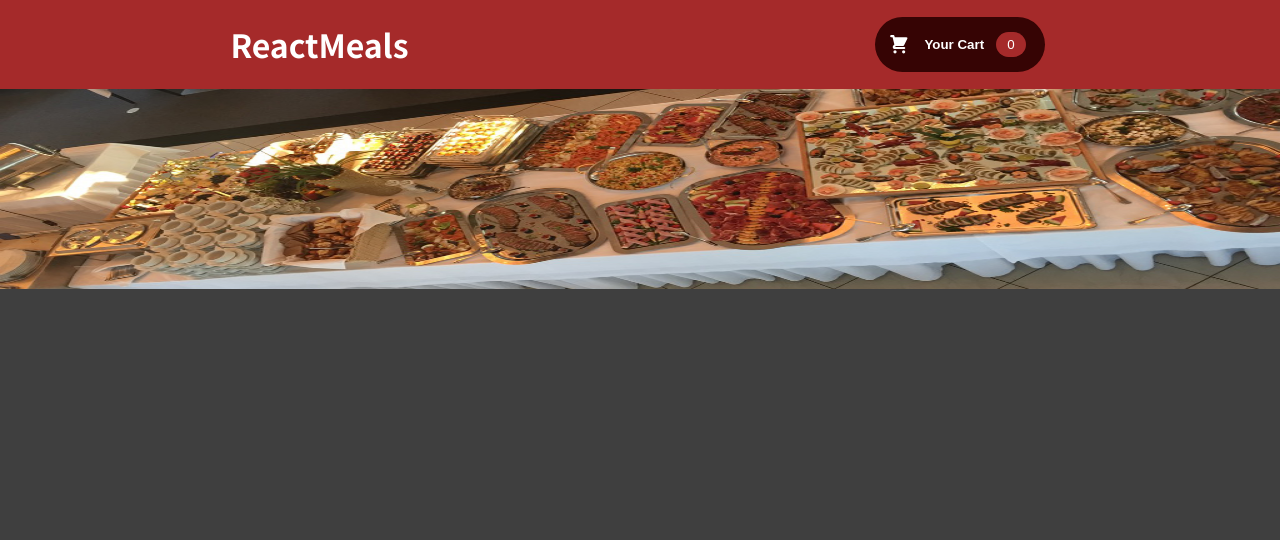
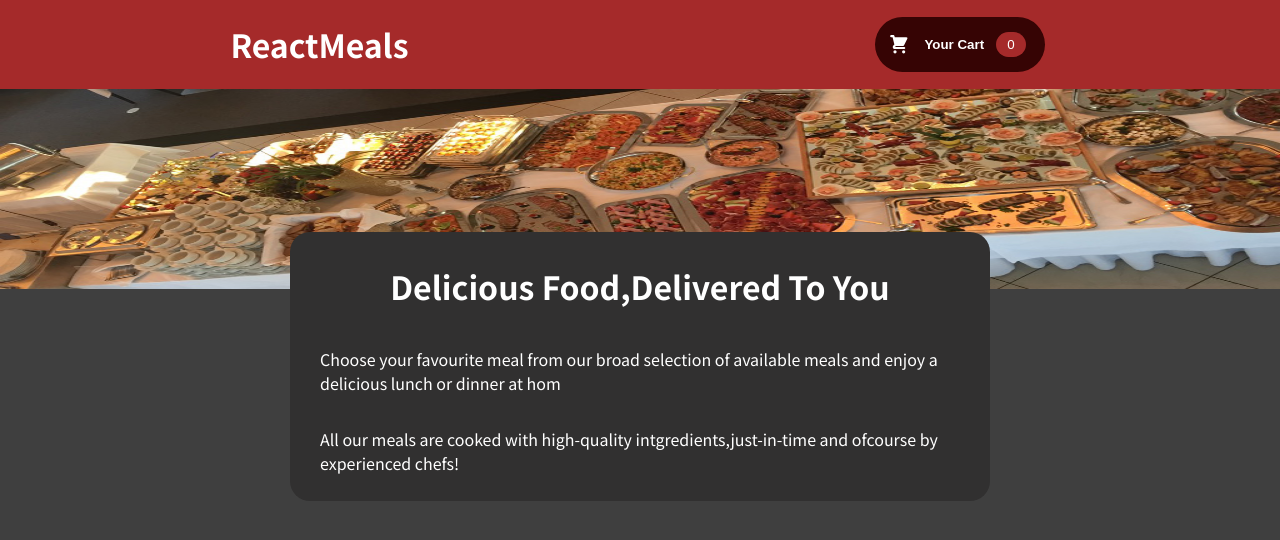
Before and after one commit to anupshaw/React-_Food_Order_App, a React (Create React App) app in the folder 01-starting-project/: page / in a window 1280 px wide. Shown: the top 540 px of the page. Built offline with nearby package versions, Linux system fonts and the light colour scheme.

Commit message:
added MealsSummary componenet

```diff
--- a/01-starting-project/src/components/Layout/Header.js
+++ b/01-starting-project/src/components/Layout/Header.js
@@ -2,6 +2,7 @@ import React, { Fragment } from "react";
 import classes from "./Header.module.css";
 import HeaderCartButton from "./HeaderCartButton";
 import mealsImage from "../../assets/meals.jpg";
+import PopUp from "../Meals/MealsSummary";
 
 const Header = () => {
   return (
@@ -13,6 +14,7 @@ const Header = () => {
       <div className={classes.img}>
       <img src={mealsImage} alt="header food"/>
       </div>
+      <PopUp />
     </Fragment>
   );
 };
--- /dev/null
+++ b/01-starting-project/src/components/Meals/MealsSummary.js
@@ -0,0 +1,16 @@
+import React from "react";
+import classes from './MealsSummary.module.css'
+
+const MealsSummary=()=>{
+return <div className={classes.summary}>
+    <h1>Delicious Food,Delivered To You</h1>
+    <p>Choose your favourite meal from our broad selection of available meals and enjoy a delicious
+                         lunch or dinner at hom
+    </p>
+    <p>All our meals are cooked with high-quality intgredients,just-in-time and ofcourse by
+                          experienced chefs!
+    </p>
+</div>
+}
+
+export default MealsSummary;
--- /dev/null
+++ b/01-starting-project/src/components/Meals/MealsSummary.module.css
@@ -0,0 +1,13 @@
+.summary{
+    width: 700px;
+    padding: 10px 30px;
+    background-color: rgb(49, 48, 48);
+    position: relative;
+    margin: 0px auto;
+    bottom: 62px;
+    border-radius: 20px;
+    display: flex;
+    flex-direction: column;
+    align-items: center;
+    color: white;
+  }
```
